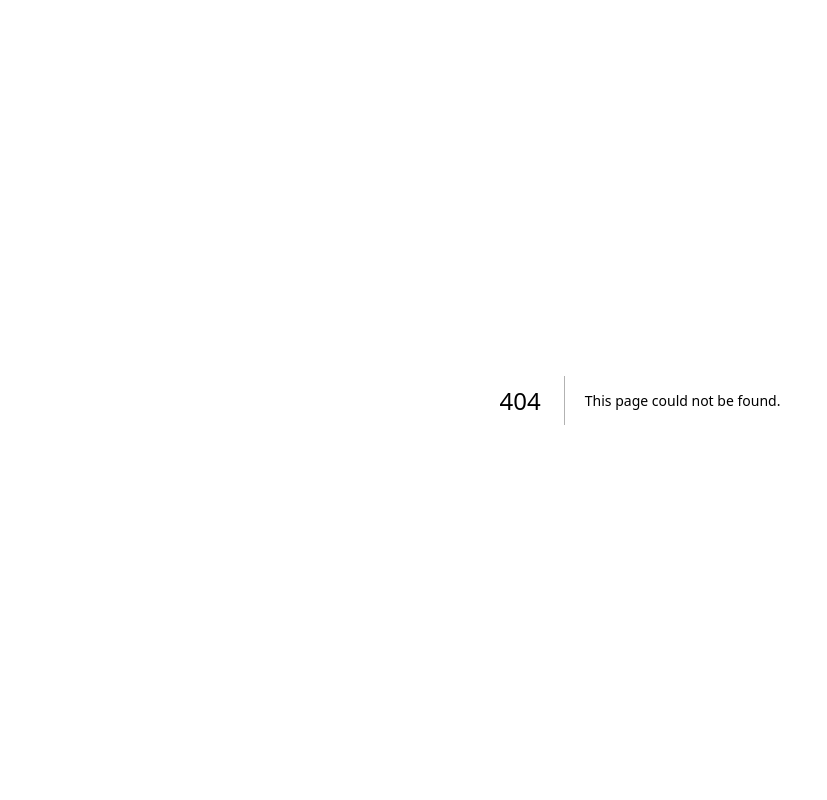
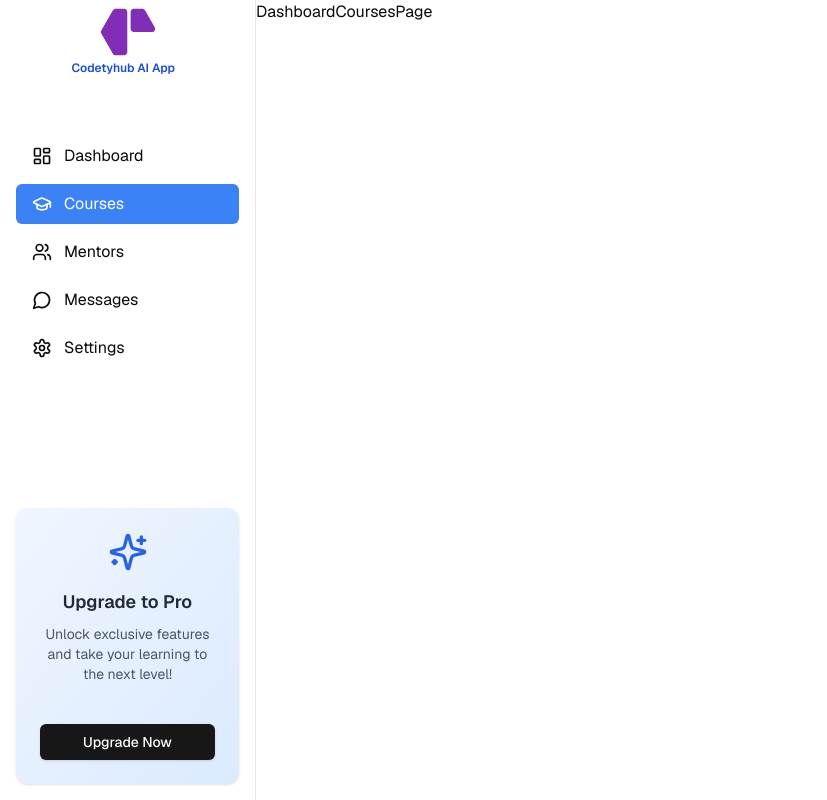
Before and after one commit to thepatrickniyo/codetyhub-ai-app, a Next.js app: page /dashboard/courses in a window 1280 px wide. Before the commit this address had no page. Shown: the whole page, without its empty margins (0-827 px from the left). Built offline with nearby package versions, Linux system fonts and the light colour scheme.

Commit message:
ft(dashboard): enhanced the sidebar functionality

```diff
--- /dev/null
+++ b/src/app/(dashboard)/dashboard/courses/page.tsx
@@ -0,0 +1,7 @@
+export default function DashboardCoursesPage() {
+    return (
+        <div>
+            <h1>DashboardCoursesPage</h1>
+        </div>
+    );
+}
--- /dev/null
+++ b/src/app/(dashboard)/dashboard/mentors/page.tsx
@@ -0,0 +1,7 @@
+export default function DashboardMentors() {
+    return (
+        <div>
+            <h1>Mentors Page</h1>
+        </div>
+    );
+}
--- /dev/null
+++ b/src/app/(dashboard)/dashboard/messages/page.tsx
@@ -0,0 +1,7 @@
+export default function DashboardMessages() {
+    return (
+        <div>
+            <h1>Messages Page</h1>
+        </div>
+    );
+}
--- /dev/null
+++ b/src/app/(dashboard)/dashboard/settings/page.tsx
@@ -0,0 +1,7 @@
+export default function DashboardSettings() {
+    return (
+        <div>
+            <h1>Settings Page</h1>
+        </div>
+    );
+}
--- a/src/app/_components/dashboard/Sidebar.tsx
+++ b/src/app/_components/dashboard/Sidebar.tsx
@@ -1,71 +1,59 @@
-"use client"
-import React, { useState } from 'react';
+"use client";
+
+import { usePathname } from "next/navigation";
+import Image from "next/image";
 import {
   LayoutDashboard,
   GraduationCap,
   Users,
   MessageCircle,
   Settings,
-  Sparkles
-} from 'lucide-react';
-import { Button } from '@/components/ui/button';
-import { Card, CardContent, CardFooter } from '@/components/ui/card';
-import Image from 'next/image';
+  Sparkles,
+} from "lucide-react";
+import { Button } from "@/components/ui/button";
+import { Card, CardContent, CardFooter } from "@/components/ui/card";
+import Link from "next/link";
 
 export default function DashboardSidebar() {
-  const [activeItem, setActiveItem] = useState('Dashboard');
+  const pathname = usePathname();
 
+  // Define sidebar items with paths
   const sidebarItems = [
-    {
-      icon: LayoutDashboard,
-      label: 'Dashboard',
-      onClick: () => setActiveItem('Dashboard')
-    },
-    {
-      icon: GraduationCap,
-      label: 'Courses',
-      onClick: () => setActiveItem('Courses')
-    },
-    {
-      icon: Users,
-      label: 'Mentors',
-      onClick: () => setActiveItem('Mentors')
-    },
-    {
-      icon: MessageCircle,
-      label: 'Messages',
-      onClick: () => setActiveItem('Messages')
-    },
-    {
-      icon: Settings,
-      label: 'Settings',
-      onClick: () => setActiveItem('Settings')
-    }
+    { icon: LayoutDashboard, label: "Dashboard", path: "/dashboard" },
+    { icon: GraduationCap, label: "Courses", path: "/dashboard/courses" },
+    { icon: Users, label: "Mentors", path: "/dashboard/mentors" },
+    { icon: MessageCircle, label: "Messages", path: "/dashboard/messages" },
+    { icon: Settings, label: "Settings", path: "/dashboard/settings" },
   ];
 
   return (
     <section className="h-screen w-64 bg-white border-r border-gray-200 flex flex-col">
       {/* Logo Section */}
-      <div className="h-20 pb-4 flex items-center justify-center  ">
-        <label className='relative cursor-pointer'>
-            <Image src="/assets/logo-3.svg" alt="CodetyHub AI App" width={200} draggable={false} height={100}  />
-            <label className='left-11 top-32 text-xs text-blue-700 cursor-pointer hidden absolute md:block font-semibold'>Codetyhub AI App</label>
+      <div className="h-20 pb-4 flex items-center justify-center">
+        <label className="relative cursor-pointer">
+          <Image src="/assets/logo-3.svg" alt="CodetyHub AI App" width={200} draggable={false} height={100} />
+          <span className="left-11 top-32 text-xs text-blue-700 cursor-pointer hidden absolute md:block font-semibold">
+            Codetyhub AI App
+          </span>
         </label>
       </div>
 
-      {/* Navigation Items */}
-      <nav className="flex-grow px-4 py-6 space-y-2">
-        {sidebarItems.map((item) => (
-          <Button
-            key={item.label}
-            variant={activeItem === item.label ? 'secondary' : 'ghost'}
-            className="w-full justify-start px-4 py-2 text-left"
-            onClick={item.onClick}
-          >
-            <item.icon className="mr-3 h-5 w-5" />
-            {item.label}
-          </Button>
-        ))}
+      <nav className="flex-grow px-4 py-6 space-y-2 mt-8">
+        {sidebarItems.map((item) => {
+          const isActive = pathname === item.path;
+          return (
+            <Link
+              href={item.path}
+              key={item.label}
+              className={`w-full flex items-center px-4 py-2 rounded-md transition ${
+                isActive ? "bg-blue-500 text-white" : "hover:bg-gray-200"
+              }`}
+            >
+              <item.icon className="mr-3 h-5 w-5" />
+              {item.label}
+            </Link>
+          );
+        })}
       </nav>
 
       {/* Upgrade to Pro Card */}
```
